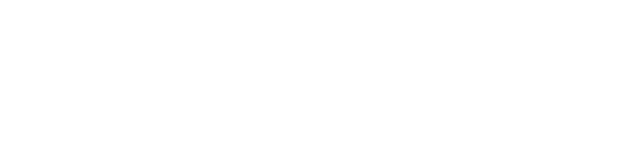
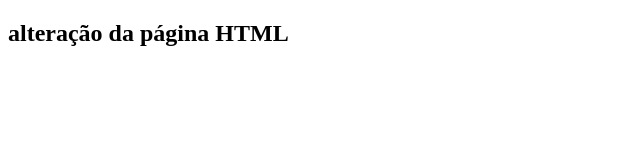
Before and after one commit to carlos-sekii-jr/gama-no-github, a plain HTML site: page index.html in a window 1280 px wide. Shown: the whole page, without its empty margins (0-640 px from the left). Drawn offline with Linux system fonts and the light colour scheme.

Commit message:
arquivo index.html atualizado

```diff
--- a/index.html
+++ b/index.html
@@ -2,6 +2,9 @@
 <html>
 <head>
 	<title>Minha Página HTML</title>
+	<h2>alteração da página HTML</h2>
+
+
 </head>
 <body>
 
```
